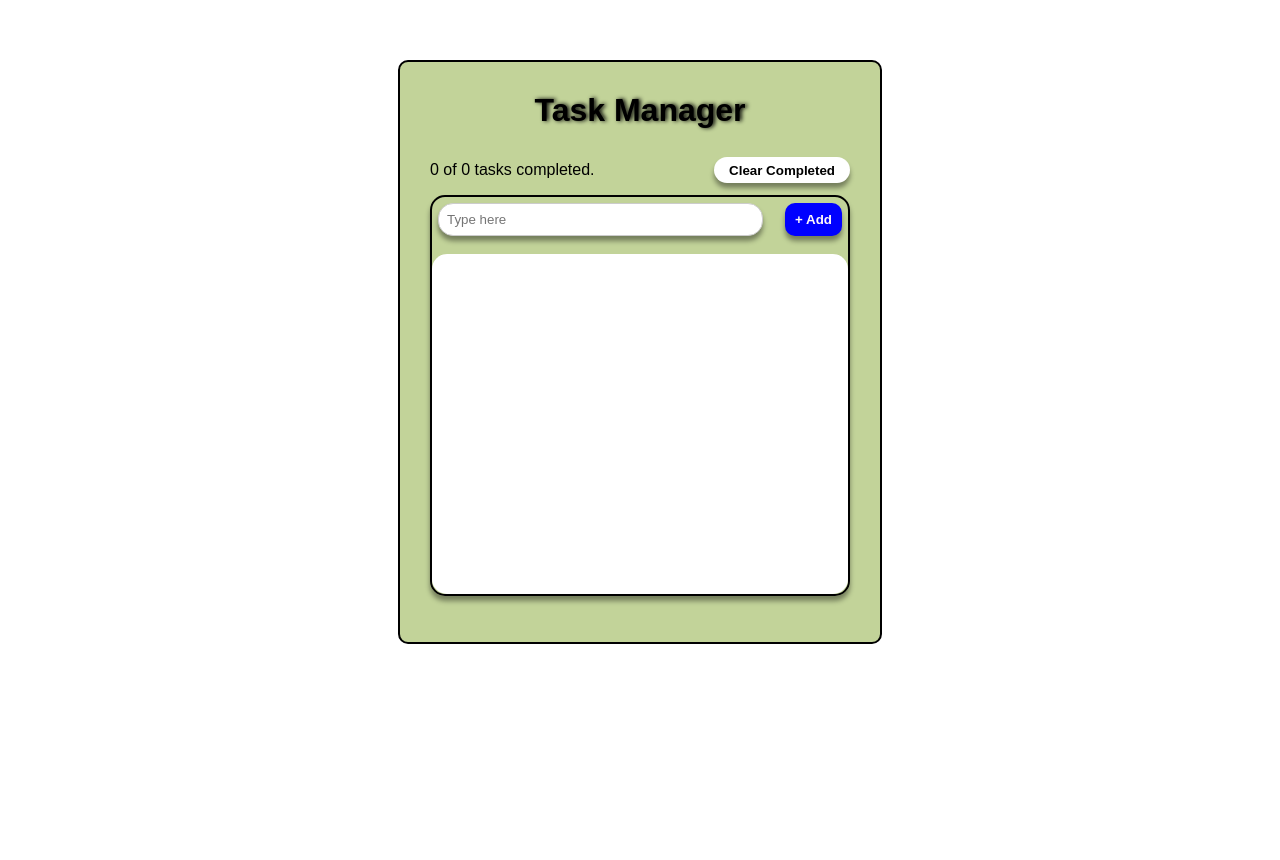
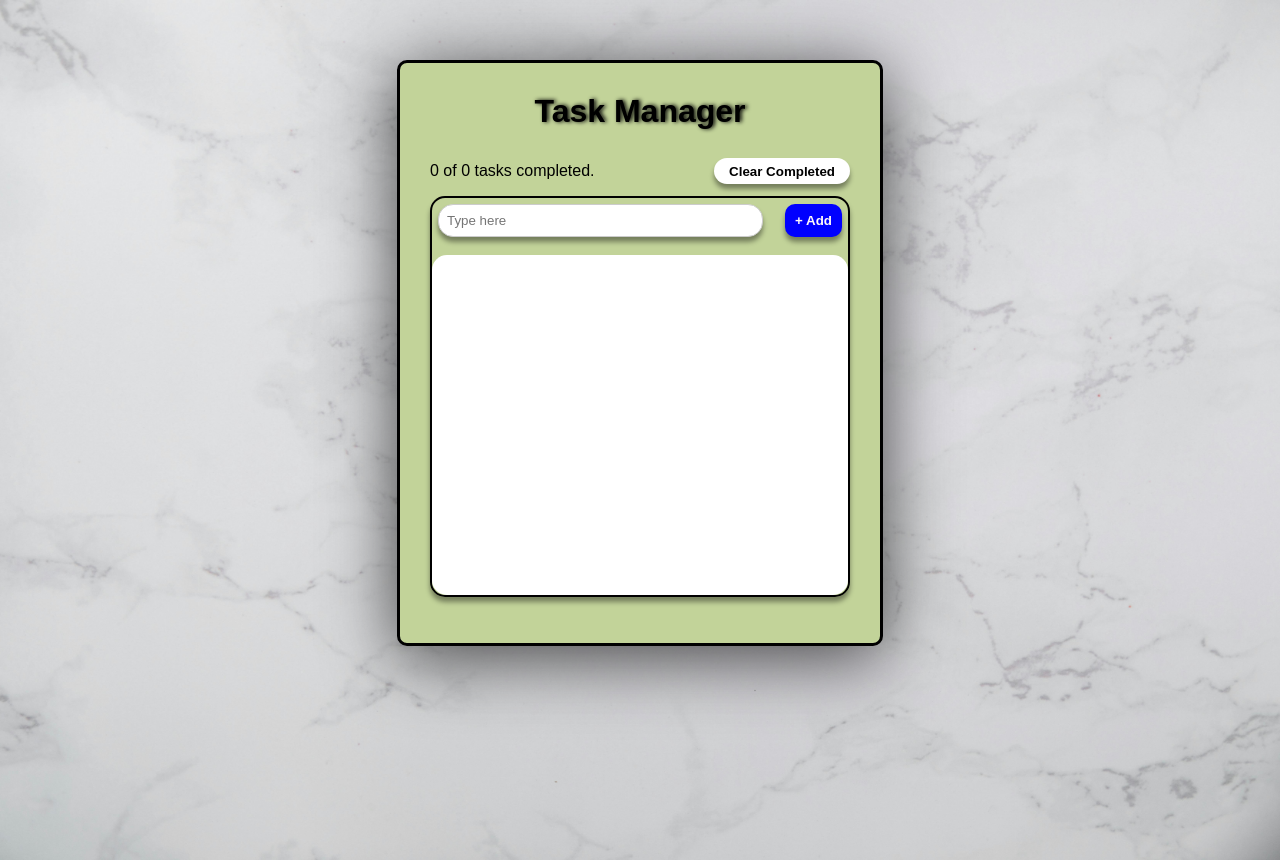
Before and after one commit to Mohaniish2208/task-manager, a React (Vite) app: page / in a window 1280 px wide. Before the commit the page ends 800 px from the top, so only its background shows below. Built offline with nearby package versions, Linux system fonts and the light colour scheme.

Commit message:
Background added.

```diff
--- a/src/App.tsx
+++ b/src/App.tsx
@@ -52,8 +52,6 @@ function App() {
     setEditingText("")
   }
 
-  // const handleSaveButton =
-
   return (
     <div className="app">
       <div className="task-manager">
@@ -64,7 +62,11 @@ function App() {
             {completedTasks} of {totalCount} tasks completed.
           </p>
 
-          <button className="clear-button" type="button" onClick={handleClearCompleted}>
+          <button
+            className={`clear-button ${completedTasks > 0 ? "clear-button-glow" : ""}`}
+            type="button"
+            onClick={handleClearCompleted}
+          >
             Clear Completed
           </button>
         </div>
--- a/src/styles/App.css
+++ b/src/styles/App.css
@@ -1,17 +1,29 @@
+body {
+  margin: 0;
+}
+
 .app {
+  min-height: 100vh;
   display: flex;
   justify-content: center;
   font-family: sans-serif;
-  margin-top: 60px;
+  padding-top: 60px;
+  margin-top: 0;
+
+  background-image: url("../images/pexels-apasaric-1323712.jpg");
+  background-size: cover;
+  background-position: center;
+  background-repeat: no-repeat;
 }
 
 .task-manager {
   background-color: rgb(194, 211, 153);
-  border: 2px solid rgb(0, 0, 0);
+  border: 3px solid rgb(0, 0, 0);
   border-radius: 10px;
   padding: 30px;
   width: 420px;
   height: 520px;
+  box-shadow: 0 10px 70px 0 rgba(0, 0, 0, 0.7);
 }
 
 .title {
@@ -143,3 +155,17 @@
   height: 14px;
   width: 14px;
 }
+
+.clear-button-glow {
+  animation: clearGlow 1.1s ease-in-out infinite alternate;
+}
+
+@keyframes clearGlow {
+  from {
+    background-color: rgb(245, 245, 220);
+  }
+  to {
+    color: #ccc;
+    background-color: rgb(48, 81, 70);
+  }
+}
```
Also changed, not shown: src/images/pexels-apasaric-1323712.jpg (added).
